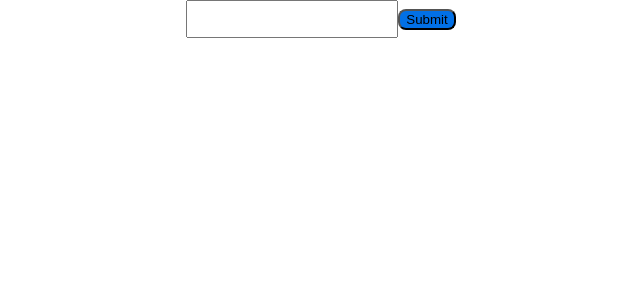
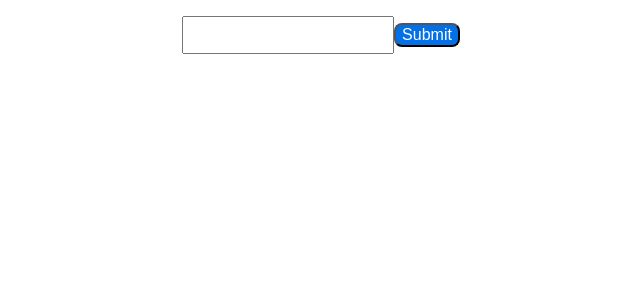
Before and after one commit to iPhatty/Project_Stasher, a React (Create React App) app in the folder client/: page / in a window 1280 px wide. Shown: the top 300 px of the page, without its empty margins (319-959 px from the left). Built offline with nearby package versions, Linux system fonts and the light colour scheme.

Commit message:
minor styling

```diff
--- a/client/src/App.js
+++ b/client/src/App.js
@@ -1,9 +1,15 @@
 import React, { Component } from 'react';
+import styled from 'styled-components';
 
 import apiFetch from './utils/api_fetch';
 
 import SearchBar from './components/search_bar';
 import StashList from './components/stash_list';
+
+const AppContainer = styled.div`
+  margin: 0 auto;
+  max-width: 600px;
+`;
 
 class App extends Component {
   constructor(props) {
@@ -57,7 +63,7 @@ class App extends Component {
 
   render() {
     return (
-      <div>
+      <AppContainer>
         <SearchBar onSearchSubmit={this.citySearch} />
         <StashList
           stashPoints={this.state.stashPoints}
@@ -65,7 +71,7 @@ class App extends Component {
           error={this.state.error}
         />
         {this.state.error.fetch && <p>this.state.error.fetch</p>}
-      </div>
+      </AppContainer>
     );
   }
 }
--- a/client/src/components/search_bar.js
+++ b/client/src/components/search_bar.js
@@ -2,6 +2,7 @@ import React, { Component } from 'react';
 import styled from 'styled-components';
 
 const SearchContainer = styled.div`
+  margin-top: 1rem;
   display: flex;
   justify-content: center;
 `;
@@ -15,6 +16,8 @@ const Input = styled.input`
 `;
 
 const Button = styled.button`
+  font-size: 1rem;
+  color: #fefefe;
   border-radius: 0.5rem;
   background-color: rgb(2, 112, 230);
 `;
--- a/client/src/components/sort_dropdown.js
+++ b/client/src/components/sort_dropdown.js
@@ -1,4 +1,9 @@
 import React, { Component } from 'react';
+import styled from 'styled-components';
+
+const DropContainer = styled.div`
+  padding-left: 1rem;
+`;
 
 export default class SortList extends Component {
   constructor(props) {
@@ -17,7 +22,7 @@ export default class SortList extends Component {
 
   render() {
     return (
-      <div>
+      <DropContainer>
         <label>
           Sort By:
           <select
@@ -29,7 +34,7 @@ export default class SortList extends Component {
             <option value="by_capacity:asc">Capacity Ascending</option>
           </select>
         </label>
-      </div>
+      </DropContainer>
     );
   }
 }
--- a/client/src/components/stash_card.js
+++ b/client/src/components/stash_card.js
@@ -1,7 +1,12 @@
 import React from 'react';
 import styled from 'styled-components';
 
-const CardContainer = styled.div``;
+const CardContainer = styled.div`
+  padding: 3%;
+  background-color: #fbfbfb;
+  box-shadow: 2px 2px 10px rgb(2, 112, 230);
+  border-radius: 5px;
+`;
 
 const StashCard = props => {
   const { name, status, location, photoUrl } = props;
--- a/client/src/components/stash_list.js
+++ b/client/src/components/stash_list.js
@@ -7,6 +7,7 @@ import StashCard from './stash_card';
 const ListContainer = styled.ul`
   display: grid;
   grid-template-columns: 1fr;
+  row-gap: 1rem;
   padding: 1rem;
   margin: 0;
 `;
@@ -26,9 +27,10 @@ const StashList = props => {
   });
 
   // render unordered list
+  // Only render sorting list if more than one result has been returned
   return (
     <div>
-      {props.stashPoints.length > 0 && <SortList sortList={props.sortList} />}
+      {props.stashPoints.length > 1 && <SortList sortList={props.sortList} />}
       {props.stashPoints.length > 0 ? (
         <ListContainer>{cardList}</ListContainer>
       ) : (
```
